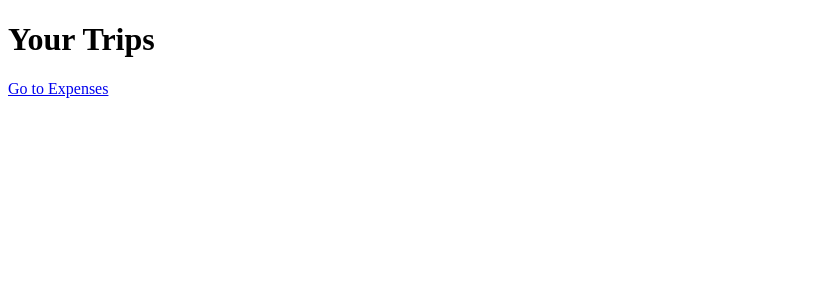
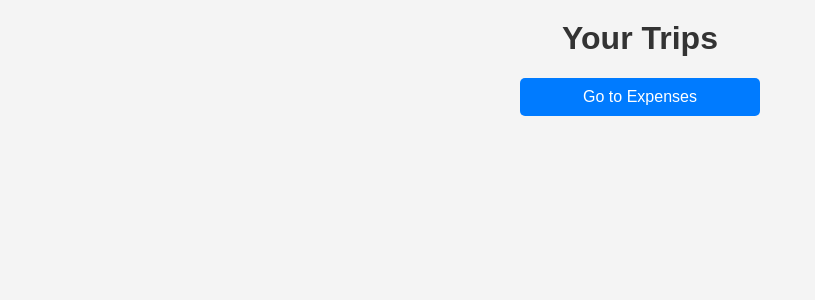
Before and after one commit to maddij123/Fisk-Spring-Break, a Flask app: page /your_trips in a window 1280 px wide. Shown: the top 300 px of the page, without its empty margins (0-815 px from the left). Run offline with Flask 3, Linux system fonts and the light colour scheme; the visitor is signed in with stand-in values (Sample User, id 1); data comes from the database, SQL or seed files in the repository; data that the repository does not hold is empty.

Commit message:
Update style of your_trips

```diff
--- a/templates/your_trips.html
+++ b/templates/your_trips.html
@@ -4,6 +4,56 @@
     <meta charset="UTF-8">
     <meta name="viewport" content="width=device-width, initial-scale=1.0">
     <title>Your Trips</title>
+    <style>
+        body {
+            font-family: Arial, sans-serif;
+            background-color: #f4f4f4;
+            margin: 0;
+            padding: 0;
+        }
+
+        h1 {
+            color: #333;
+            text-align: center;
+            margin-top: 20px;
+        }
+
+        ul {
+            list-style-type: none;
+            padding: 0;
+            margin: 20px auto;
+            max-width: 800px;
+        }
+
+        li {
+            background-color: #fff;
+            padding: 10px;
+            border-radius: 5px;
+            margin-bottom: 10px;
+            box-shadow: 0 0 5px rgba(0, 0, 0, 0.1);
+        }
+
+        li strong {
+            font-weight: bold;
+        }
+
+        .button {
+            display: block;
+            width: 200px;
+            margin: 20px auto;
+            padding: 10px 20px;
+            text-decoration: none;
+            color: #fff;
+            background-color: #007bff;
+            border-radius: 5px;
+            text-align: center;
+            transition: background-color 0.3s;
+        }
+
+        .button:hover {
+            background-color: #0056b3;
+        }
+    </style>
 </head>
 <body>
     <h1>Your Trips</h1>
```
